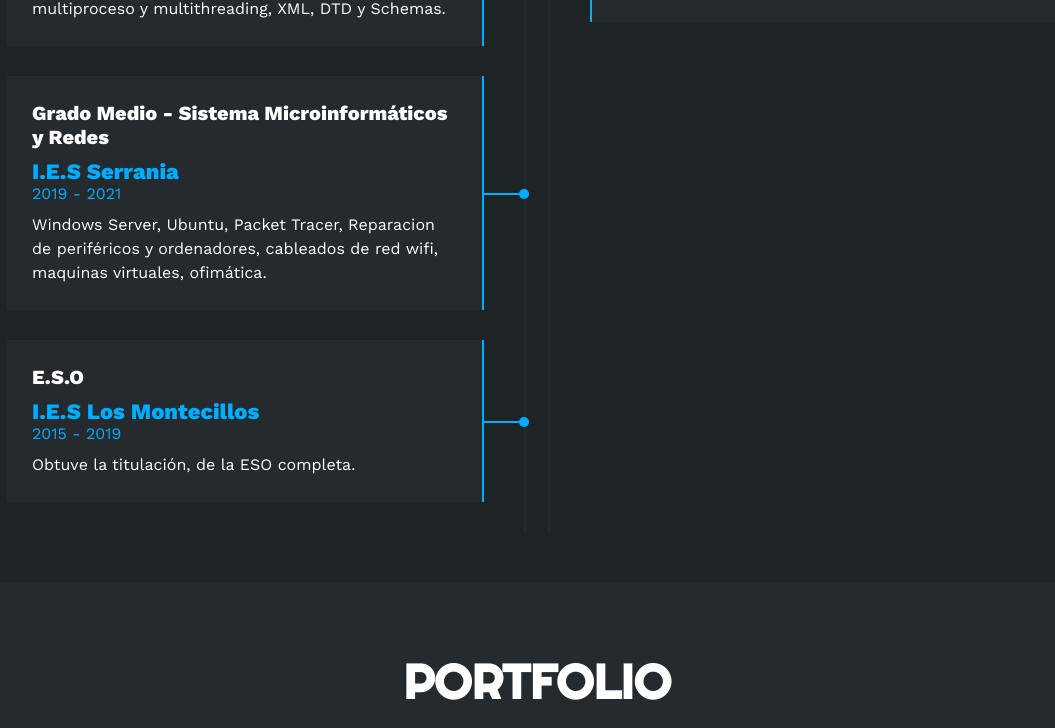
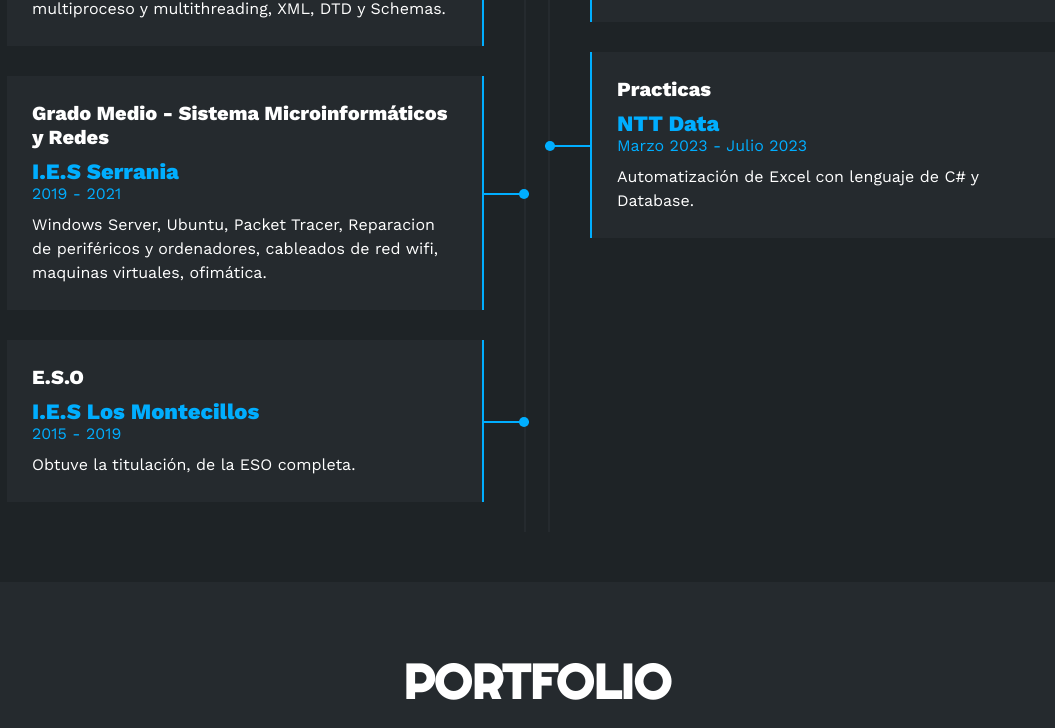
Before and after one commit to GuillermooBenitezz/guillermoobenitezz.github.io, a plain HTML site: page index.html in a window 1280 px wide. Shown: the part 2299-3027 px from the top of the page, without its empty margins (103-1158 px from the left). Drawn offline with nearby package versions, Linux system fonts and the light colour scheme.

Commit message:
Update index.html

```diff
--- a/index.html
+++ b/index.html
@@ -239,6 +239,15 @@
                             <div class="circulod"></div>
                         </div>
                     </div>
+                    <div class="item der">
+                        <h4>Practicas</h4>
+                        <span class="casa">NTT Data</span>
+                        <span class="fecha">Marzo 2023 - Julio 2023</span>
+                        <p>Automatización de Excel con lenguaje de C# y Database.</p>
+                        <div class="conectord">
+                            <div class="circulod"></div>
+                        </div>
+                    </div>
                 </div>
             </div>
         </div>
```
